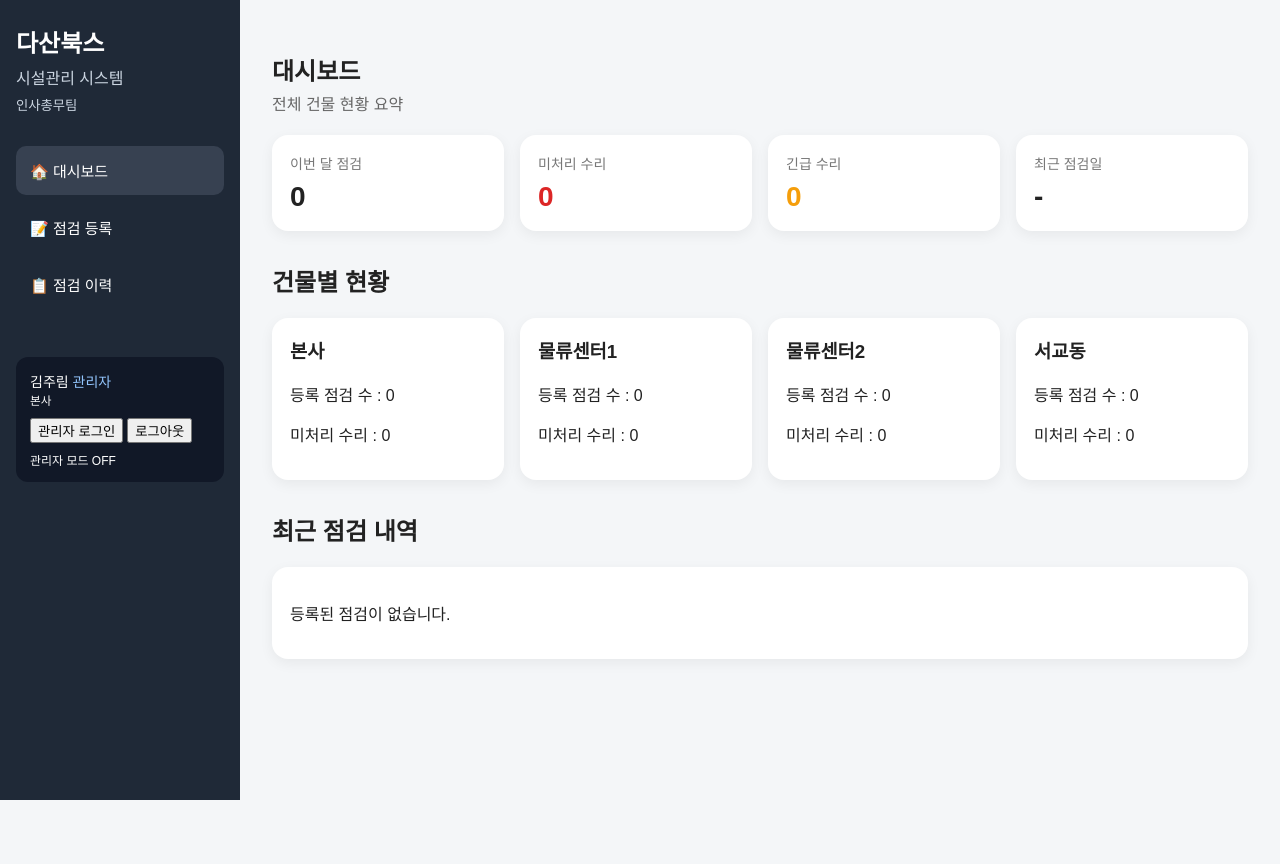
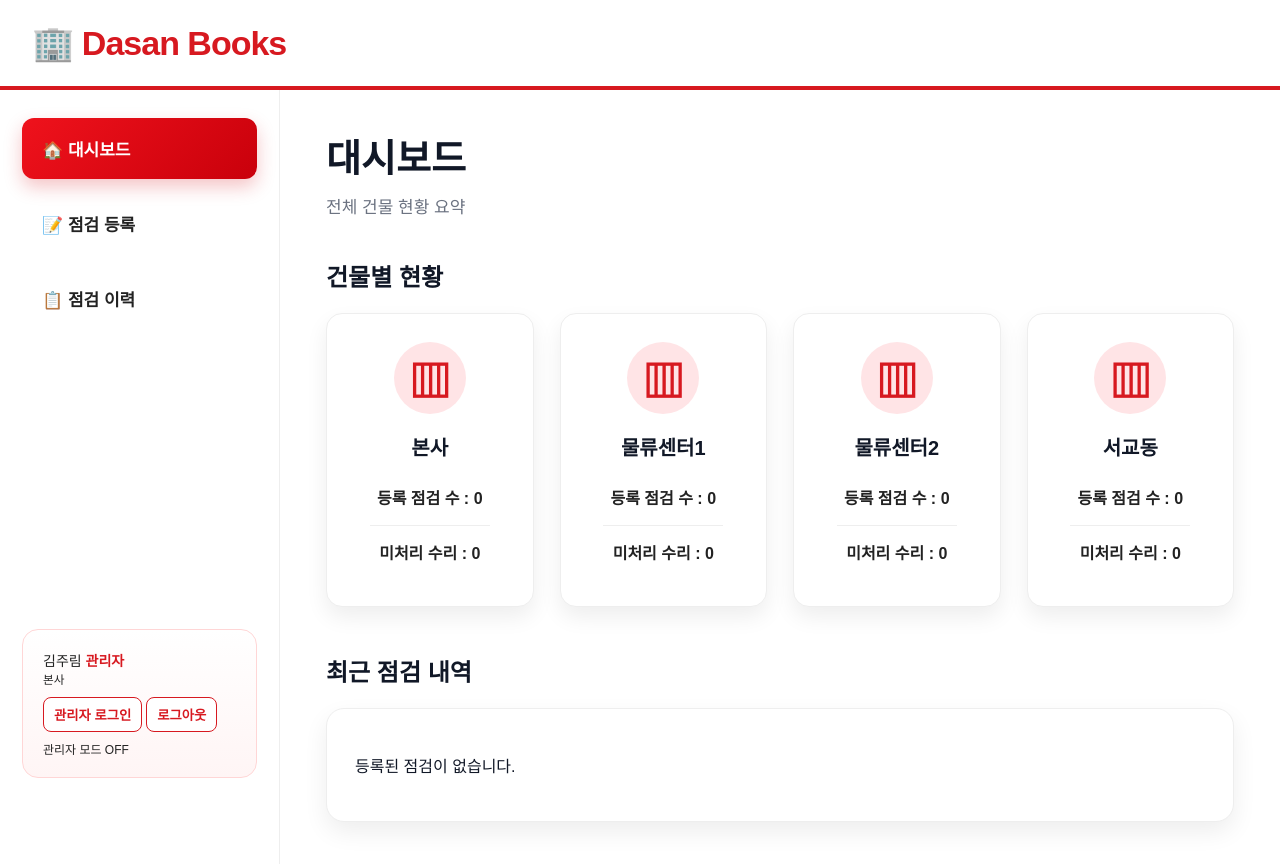
Before and after one commit to rlatlfn1004-cmyk/dasan-facility-, a plain HTML site: page index.html in a window 1280 px wide. Before the commit the page ends 800 px from the top, so only its background shows below. Drawn offline with Linux system fonts and the light colour scheme; no server answers.

Commit message:
Update style.css

```diff
--- a/style.css
+++ b/style.css
@@ -1,75 +1,117 @@
 * {
   box-sizing: border-box;
+}
+
+:root {
+  --red: #d71920;
+  --dark-red: #b91c1c;
+  --soft-red: #fff1f1;
+  --text: #111827;
+  --muted: #6b7280;
+  --line: #eeeeee;
+  --bg: #ffffff;
+  --card: #ffffff;
 }
 
 body {
   margin: 0;
   font-family: Pretendard, Arial, sans-serif;
-  background: #f4f6f8;
-  color: #222;
+  background: #fff;
+  color: var(--text);
 }
 
 .app {
   display: flex;
   min-height: 100vh;
+  padding-top: 86px;
+}
+
+.app::before {
+  content: "🏢 Dasan Books";
+  position: fixed;
+  top: 0;
+  left: 0;
+  right: 0;
+  height: 86px;
+  background: white;
+  border-bottom: 4px solid var(--red);
+  display: flex;
+  align-items: center;
+  padding-left: 32px;
+  font-size: 34px;
+  font-weight: 900;
+  color: var(--red);
+  z-index: 10;
+  letter-spacing: -1px;
 }
 
 .sidebar {
-  width: 240px;
-  background: #1f2937;
-  color: white;
-  padding: 24px 16px;
+  width: 280px;
+  background: #fff;
+  border-right: 1px solid #eee;
+  padding: 32px 22px;
+  min-height: calc(100vh - 86px);
 }
 
-.brand strong {
-  display: block;
-  font-size: 24px;
-}
-
-.brand span,
-.brand small {
-  display: block;
-  margin-top: 6px;
-  color: #cbd5e1;
+.brand {
+  display: none;
 }
 
 nav {
-  margin-top: 32px;
+  display: flex;
+  flex-direction: column;
+  gap: 14px;
 }
 
 .nav {
   width: 100%;
-  padding: 14px;
-  margin-bottom: 8px;
+  padding: 18px 20px;
   border: 0;
-  border-radius: 10px;
+  border-radius: 12px;
   background: transparent;
-  color: white;
+  color: #222;
   text-align: left;
-  font-size: 15px;
+  font-size: 17px;
+  font-weight: 700;
   cursor: pointer;
 }
 
 .nav.active,
 .nav:hover {
-  background: #374151;
+  background: linear-gradient(135deg, #ef121c, #c9000b);
+  color: white;
+  box-shadow: 0 8px 18px rgba(215, 25, 32, 0.25);
 }
 
 .user {
-  margin-top: 40px;
-  padding: 14px;
-  background: #111827;
-  border-radius: 12px;
+  margin-top: 300px;
+  padding: 20px;
+  border: 1px solid #ffd6d6;
+  background: linear-gradient(180deg, #fff, #fff5f5);
+  border-radius: 16px;
+  color: #222;
   font-size: 14px;
 }
 
 .user span {
-  color: #93c5fd;
+  color: var(--red);
+  font-weight: 800;
+}
+
+.user button {
+  border: 1px solid var(--red);
+  background: white;
+  color: var(--red);
+  border-radius: 8px;
+  padding: 7px 10px;
+  font-weight: 700;
+  cursor: pointer;
 }
 
 .main {
   flex: 1;
-  padding: 32px;
+  padding: 42px 46px;
+  background: #fff;
 }
 
 .page {
@@ -81,83 +123,194 @@ nav {
 }
 
 header h1 {
-  margin-bottom: 4px;
+  margin: 0 0 10px;
+  font-size: 38px;
+  font-weight: 900;
 }
 
 header p {
   margin-top: 0;
-  color: #666;
+  color: var(--muted);
+  font-size: 17px;
 }
 
-.stats,
-.cards,
-.repair-grid {
+h2 {
+  margin: 40px 0 20px;
+  font-size: 24px;
+  font-weight: 900;
+}
+
+.stats {
+  display: none;
+}
+
+.cards {
   display: grid;
   grid-template-columns: repeat(4, 1fr);
-  gap: 16px;
-  margin: 20px 0 32px;
+  gap: 26px;
+  margin: 20px 0 46px;
 }
 
-.stat,
-.card,
-.repair-card,
-.form,
-.list,
-table {
+.card {
   background: white;
+  border: 1px solid #eee;
   border-radius: 16px;
-  padding: 18px;
-  box-shadow: 0 4px 14px rgba(0,0,0,0.06);
-}
-
-.stat span {
-  display: block;
-  color: #777;
-  font-size: 14px;
-}
-
-.stat strong {
-  display: block;
-  margin-top: 8px;
-  font-size: 28px;
-}
-
-.stat.danger strong {
-  color: #dc2626;
-}
-
-.stat.warn strong {
-  color: #f59e0b;
+  padding: 28px;
+  min-height: 230px;
+  text-align: center;
+  box-shadow: 0 10px 22px rgba(0, 0, 0, 0.07);
 }
 
 .card h3 {
-  margin-top: 0;
+  margin: 0 0 24px;
+  font-size: 20px;
+  font-weight: 900;
+}
+
+.card::before {
+  content: "▥";
+  display: flex;
+  align-items: center;
+  justify-content: center;
+  width: 72px;
+  height: 72px;
+  margin: 0 auto 18px;
+  border-radius: 50%;
+  background: #ffe4e6;
+  color: var(--red);
+  font-size: 42px;
+  font-weight: 900;
+}
+
+.card p {
+  margin: 14px 0;
+  font-size: 16px;
+}
+
+.card p:first-of-type {
+  color: #333;
+}
+
+.card p:first-of-type::after {
+  content: "";
+  display: block;
+  width: 80%;
+  height: 1px;
+  background: #eee;
+  margin: 16px auto 0;
+}
+
+.card p {
+  font-weight: 700;
+}
+
+.card p:nth-of-type(1),
+.card p:nth-of-type(2) {
+  color: #222;
+}
+
+.card p:nth-of-type(1) {
+  font-size: 16px;
+}
+
+.card p:nth-of-type(1) {
+  white-space: pre-line;
+}
+
+.list {
+  background: white;
+  border: 1px solid #eee;
+  border-radius: 18px;
+  padding: 28px;
+  box-shadow: 0 10px 24px rgba(0, 0, 0, 0.07);
+}
+
+.list-item {
+  padding: 18px 0;
+  border-bottom: 1px solid #eee;
+}
+
+table {
+  width: 100%;
+  border-collapse: collapse;
+  background: white;
+  border-radius: 18px;
+  overflow: hidden;
+  box-shadow: 0 10px 24px rgba(0, 0, 0, 0.07);
+}
+
+th,
+td {
+  padding: 18px 20px;
+  border-bottom: 1px solid #eee;
+  text-align: left;
+  font-size: 15px;
+}
+
+th {
+  background: #fff4f4;
+  color: var(--dark-red);
+  font-weight: 900;
+}
+
+.badge {
+  padding: 7px 14px;
+  border-radius: 999px;
+  font-size: 13px;
+  font-weight: 900;
+}
+
+.badge.ok {
+  background: #dcfce7;
+  color: #15803d;
+}
+
+.badge.need {
+  background: #fff7ed;
+  color: #c2410c;
+}
+
+.badge.urgent {
+  background: #fee2e2;
+  color: var(--dark-red);
 }
 
 .form {
+  background: white;
+  border: 1px solid #eee;
+  border-radius: 18px;
+  padding: 30px;
+  box-shadow: 0 10px 24px rgba(0, 0, 0, 0.07);
   display: grid;
   grid-template-columns: repeat(2, 1fr);
-  gap: 16px;
+  gap: 18px;
 }
 
 label {
   display: flex;
   flex-direction: column;
   gap: 8px;
-  font-weight: 600;
+  font-weight: 800;
 }
 
 input,
 select,
 textarea {
-  padding: 12px;
-  border: 1px solid #d1d5db;
+  padding: 14px;
+  border: 1px solid #ddd;
   border-radius: 10px;
-  font-size: 14px;
+  font-size: 15px;
+}
+
+input:focus,
+select:focus,
+textarea:focus {
+  outline: 2px solid #fecaca;
+  border-color: var(--red);
 }
 
 textarea {
-  min-height: 100px;
+  min-height: 110px;
   resize: vertical;
 }
 
@@ -166,14 +319,24 @@ textarea {
 }
 
 .primary,
+.filters button,
+button {
+  border-radius: 10px;
+}
+
+.primary,
 .filters button {
-  padding: 13px 18px;
+  padding: 15px 20px;
   border: 0;
-  border-radius: 10px;
-  background: #2563eb;
+  background: var(--red);
   color: white;
-  font-weight: 700;
+  font-weight: 900;
   cursor: pointer;
+}
+
+.primary:hover,
+.filters button:hover {
+  background: var(--dark-red);
 }
 
 .primary {
@@ -182,81 +345,69 @@ textarea {
 
 .filters {
   display: flex;
-  gap: 10px;
-  margin: 20px 0;
+  gap: 12px;
+  margin: 22px 0;
 }
 
-table {
-  width: 100%;
-  border-collapse: collapse;
-  overflow: hidden;
+#exportCsv {
+  background: var(--red);
 }
 
-th,
-td {
-  padding: 12px;
-  border-bottom: 1px solid #e5e7eb;
-  text-align: left;
-  font-size: 14px;
+button.editBtn,
+button.deleteBtn,
+button.completeBtn,
+button.cancelBtn,
+button.processBtn {
+  margin: 4px 3px;
+  padding: 7px 10px;
+  border: 1px solid #ddd;
+  background: white;
+  cursor: pointer;
+  font-size: 12px;
 }
 
-th {
-  background: #f9fafb;
+button.deleteBtn {
+  border-color: var(--red);
+  color: var(--red);
 }
 
-.badge {
-  padding: 5px 8px;
-  border-radius: 999px;
-  font-size: 12px;
-  font-weight: 700;
+button.completeBtn,
+button.processBtn {
+  border-color: var(--red);
+  color: var(--red);
 }
 
-.badge.ok {
-  background: #dcfce7;
-  color: #166534;
+.repair-grid {
+  display: none;
 }
 
-.badge.need {
-  background: #fef3c7;
-  color: #92400e;
+footer {
+  text-align: center;
+  color: #777;
+  margin-top: 60px;
 }
 
-.badge.urgent {
-  background: #fee2e2;
-  color: #991b1b;
+@media (max-width: 1100px) {
+  .cards {
+    grid-template-columns: repeat(2, 1fr);
+  }
 }
 
-.list-item {
-  padding: 12px 0;
-  border-bottom: 1px solid #eee;
-}
-
-.repair-card h3 {
-  margin-top: 0;
-}
-
-.repair-card button {
-  margin-top: 10px;
-  padding: 10px;
-  border: 0;
-  border-radius: 8px;
-  background: #16a34a;
-  color: white;
-  cursor: pointer;
-}
-
-@media (max-width: 900px) {
+@media (max-width: 800px) {
   .app {
     flex-direction: column;
   }
 
   .sidebar {
     width: 100%;
+    min-height: auto;
   }
 
-  .stats,
+  .main {
+    padding: 28px 20px;
+  }
+
   .cards,
-  .repair-grid,
   .form {
     grid-template-columns: 1fr;
   }
```
